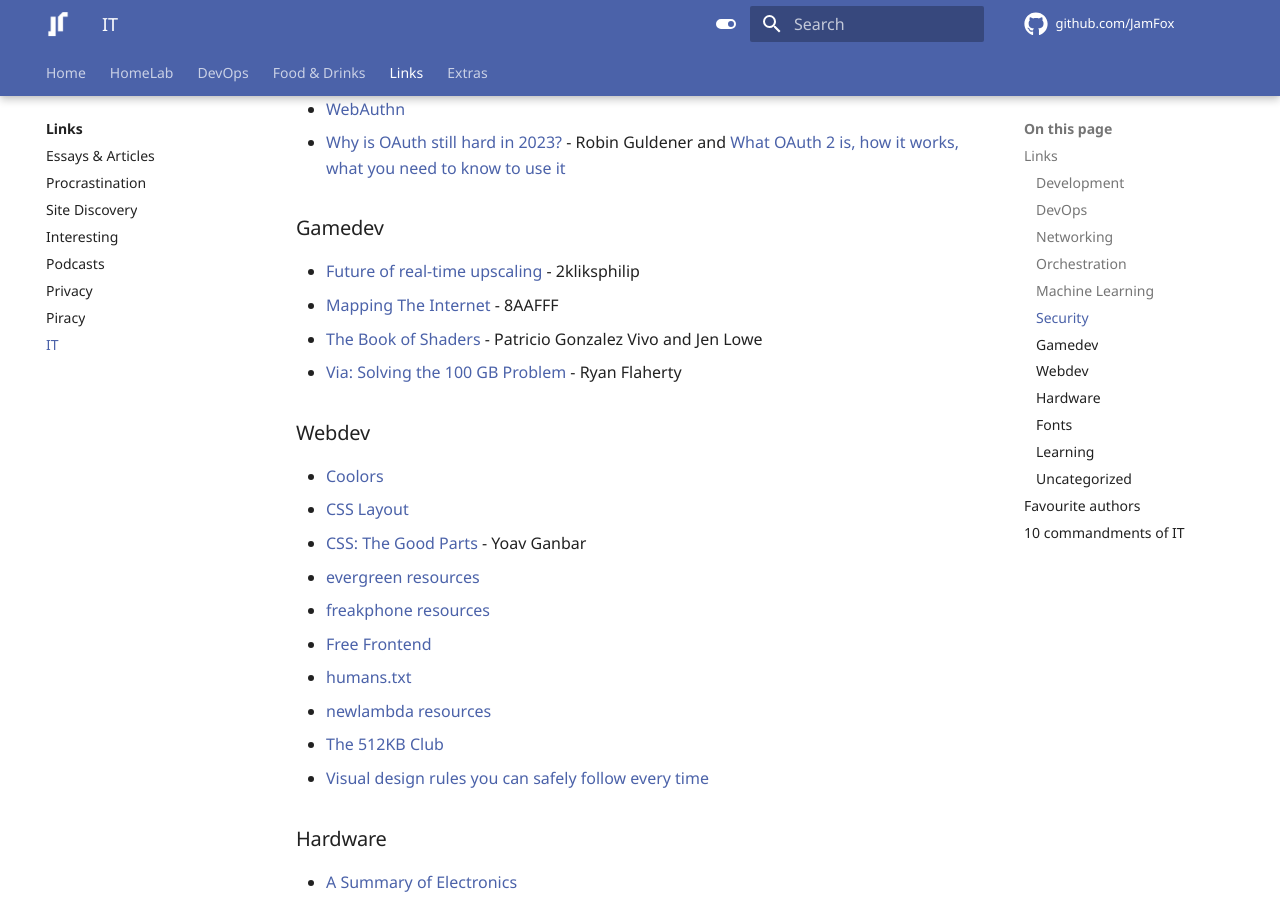
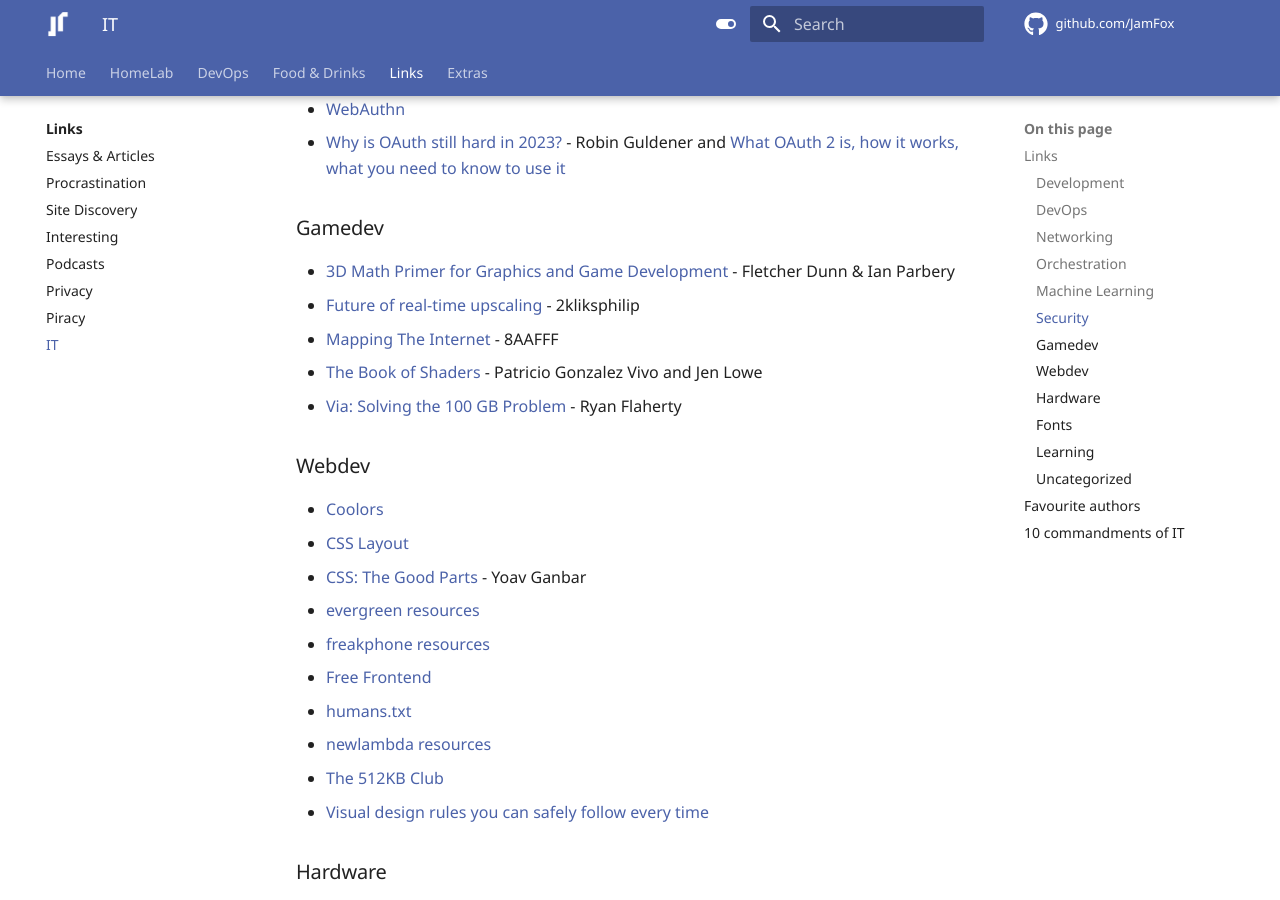
Before and after one commit to JamFox/docs.jamfox.dev, an MkDocs documentation site: the page built from docs/content/links/it.md, in a window 1280 px wide and 900 px high, scrolled down 1813 px. Built offline with MkDocs 1.6.1 and Material for MkDocs 9.7.7, drawn with Linux system fonts in a browser that asks for light colours; comment, search, counter and statistics services are not loaded.

Commit message:
add 3d game math

```diff
--- a/docs/content/links/it.md
+++ b/docs/content/links/it.md
@@ -62,6 +62,7 @@ title: "IT"
 
 ### Gamedev
 
+- [3D Math Primer for Graphics and Game Development](https://gamemath.com/) - Fletcher Dunn & Ian Parbery
 - [Future of real-time upscaling](https://youtu.be/f8piCZz0p-Y) - 2kliksphilip
 - [Mapping The Internet](https://www.youtube.com/watch?v=qkOem3HyR_w) - 8AAFFF
 - [The Book of Shaders](https://thebookofshaders.com/) - Patricio Gonzalez Vivo and Jen Lowe
```
